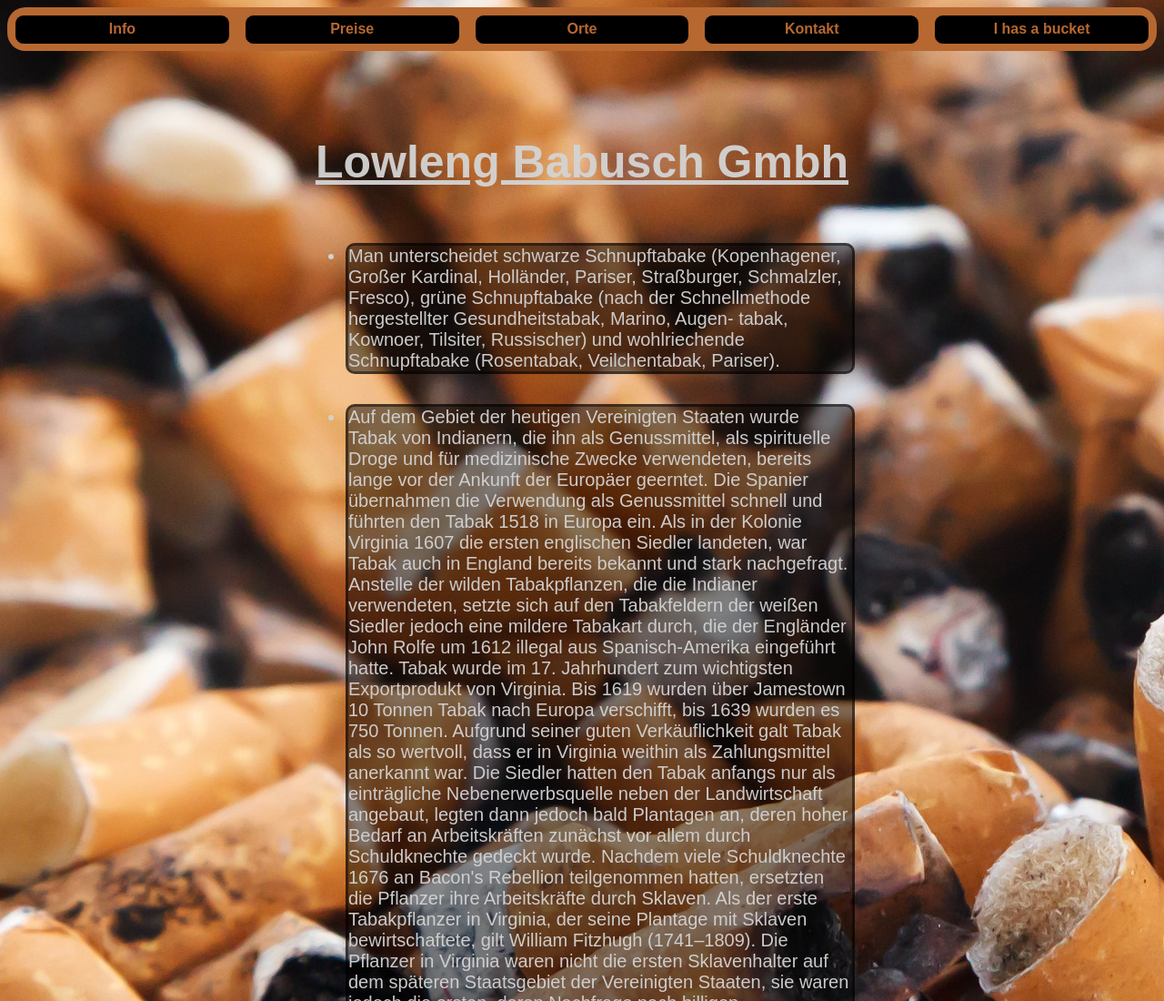
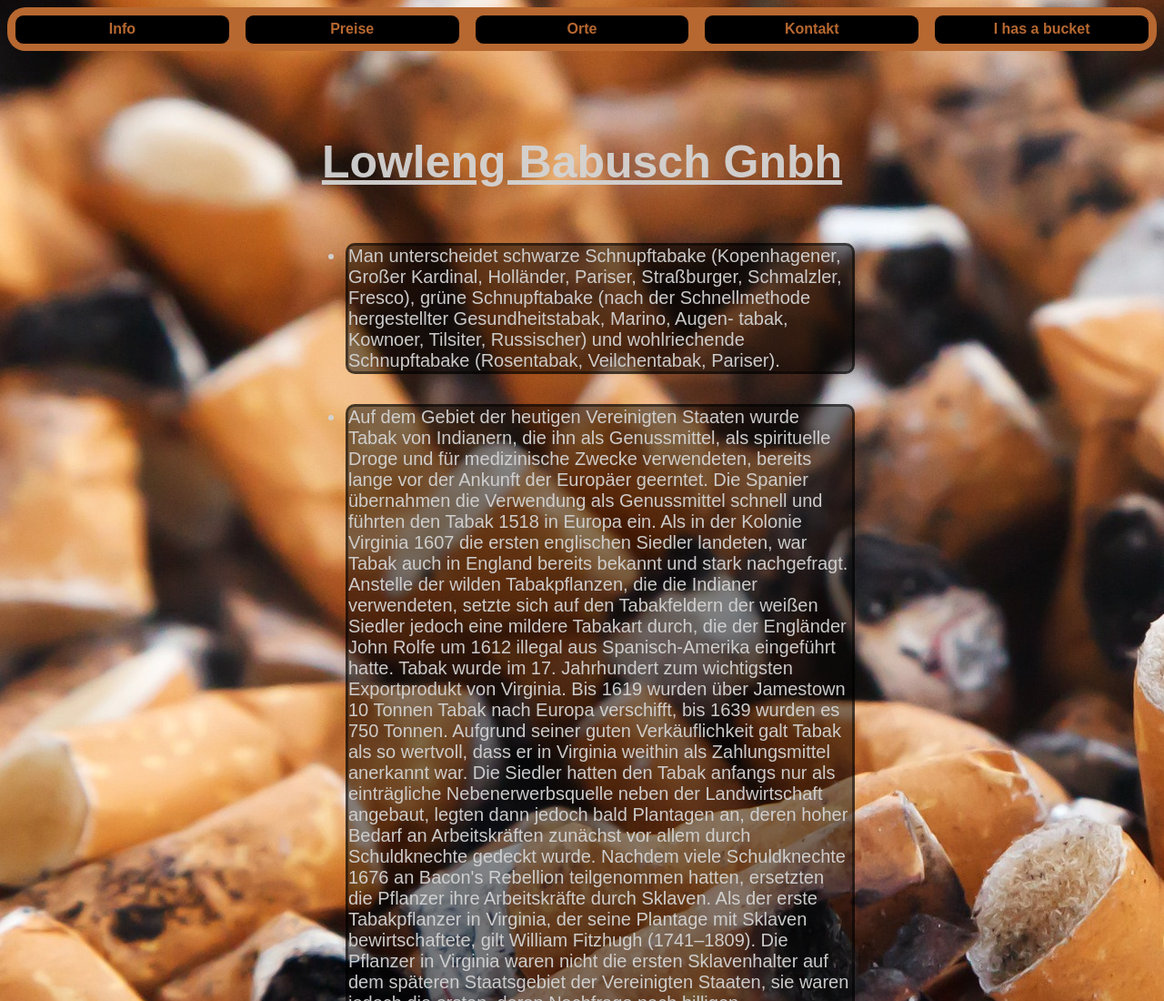
Before and after one commit to ja26gu/Lowleng-Babusch, a plain HTML site: page index.html in a window 1280 px wide. Shown: the top 1100 px of the page at 91% size. Drawn offline with Linux system fonts and the light colour scheme.

Commit message:
Update index.html

```diff
--- a/index.html
+++ b/index.html
@@ -22,7 +22,7 @@
 	</ul>
 </nav>
 <br><br><br><br>
-<h1><b><u>Lowleng Babusch Gmbh</u></b></h1>
+<h1><b><u>Lowleng Babusch Gnbh</u></b></h1>
 <br>
 <div id="box">
 	<ul>
```
